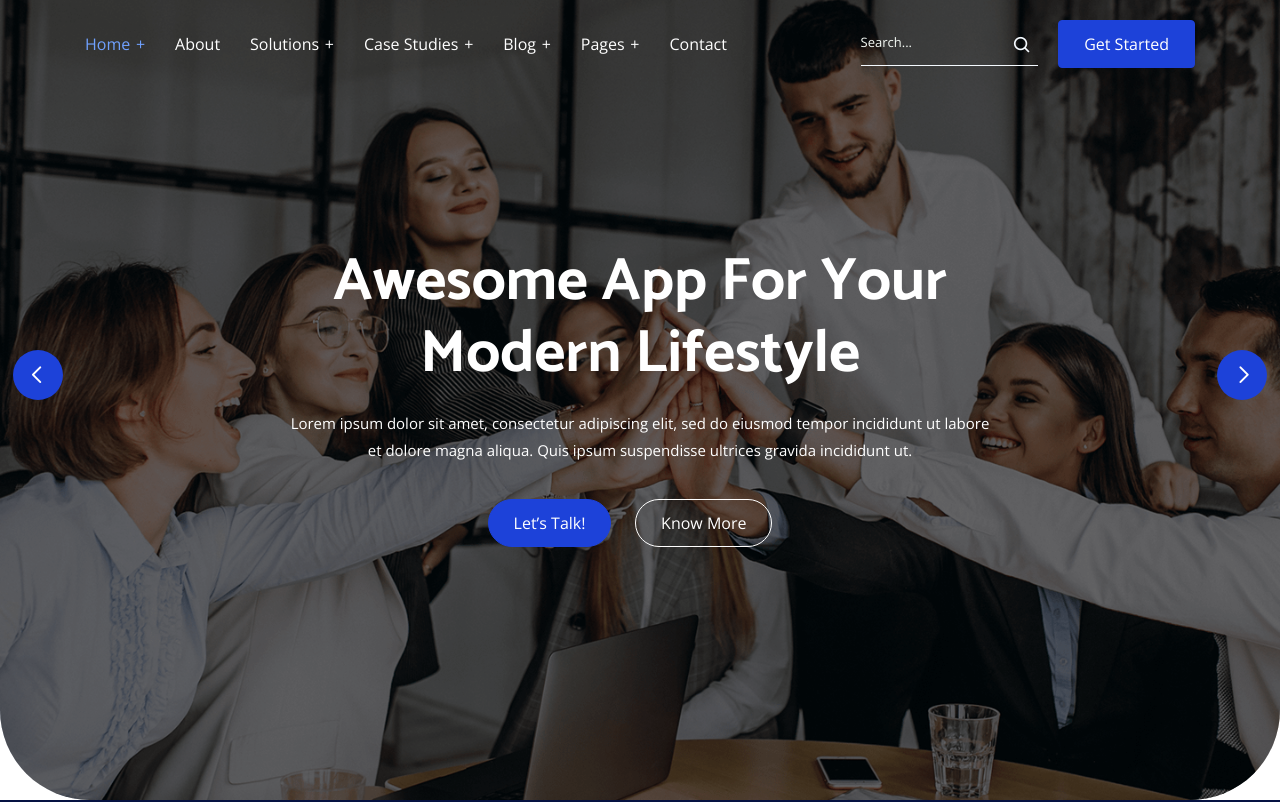
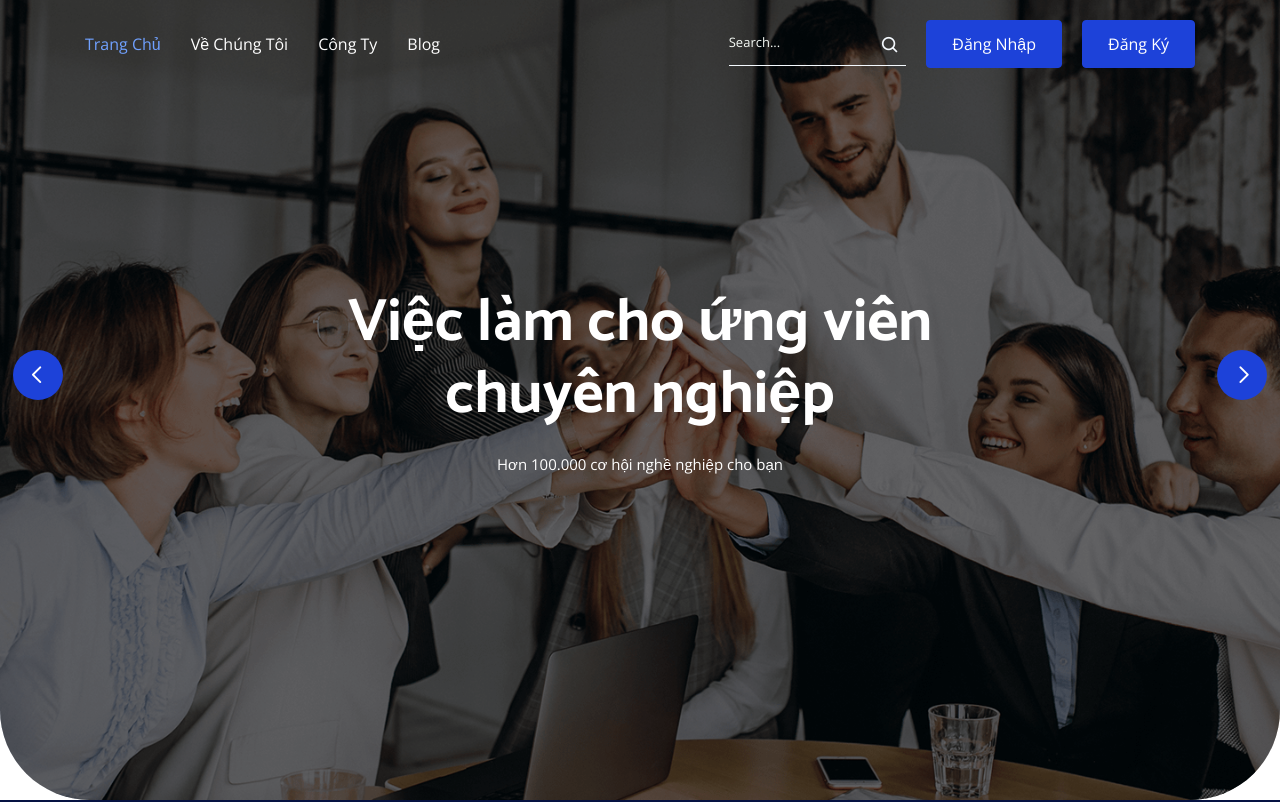
Before and after one commit to quanle28197/MD6-FinalProject-FE, an Angular app: page / in a window 1280 px wide. Shown: the top 802 px of the page. Built offline with nearby package versions, Linux system fonts and the light colour scheme; a web font is replaced by a local one.

Commit message:
login logout

```diff
--- a/src/app/app.component.html
+++ b/src/app/app.component.html
@@ -1,2 +1,4 @@
-<app-navbar></app-navbar>
-<router-outlet></router-outlet>
+<div>
+  <app-navbar></app-navbar>
+  <router-outlet></router-outlet>
+</div>
--- a/src/app/shared/navbar/navbar.component.html
+++ b/src/app/shared/navbar/navbar.component.html
@@ -12,92 +12,24 @@
         <div class="collapse navbar-collapse mean-menu" id="navbarSupportedContent">
           <ul class="navbar-nav text-center">
             <li class="nav-item">
-              <a class="nav-link dropdown-toggle active" href="#">Home</a>
+              <a class="nav-link active" href="#">Trang chủ</a>
+            </li>
+            <li class="nav-item">
+              <a class="nav-link" href="about.html">Về chúng tôi</a>
+            </li>
+            <li class="nav-item">
+              <a class="nav-link" href="#">Công ty</a>
               <ul class="dropdown-menu">
                 <li class="nav-item">
-                  <a class="nav-link" href="index.html">Home One</a>
+                  <a class="nav-link" href="solutions.html">Danh sách công ty</a>
                 </li>
                 <li class="nav-item">
-                  <a class="nav-link active" href="index-2.html">Home Two</a>
-                </li>
-                <li class="nav-item">
-                  <a class="nav-link" href="index-3.html">Home Three</a>
+                  <a class="nav-link" href="solutions-details.html">Đánh giá công ty</a>
                 </li>
               </ul>
             </li>
             <li class="nav-item">
-              <a class="nav-link" href="about.html">About</a>
-            </li>
-            <li class="nav-item">
-              <a class="nav-link dropdown-toggle" href="#">Solutions</a>
-              <ul class="dropdown-menu">
-                <li class="nav-item">
-                  <a class="nav-link" href="solutions.html">Solutions</a>
-                </li>
-                <li class="nav-item">
-                  <a class="nav-link" href="solutions-details.html">Solutions Details</a>
-                </li>
-              </ul>
-            </li>
-            <li class="nav-item">
-              <a class="nav-link dropdown-toggle" href="#">Case Studies</a>
-              <ul class="dropdown-menu">
-                <li class="nav-item">
-                  <a class="nav-link" href="case.html">Case Studies</a>
-                </li>
-                <li class="nav-item">
-                  <a class="nav-link" href="case-details.html">Case Studies Details</a>
-                </li>
-              </ul>
-            </li>
-            <li class="nav-item">
-              <a class="nav-link dropdown-toggle" href="#">Blog</a>
-              <ul class="dropdown-menu">
-                <li class="nav-item">
-                  <a class="nav-link" href="blog.html">Blog</a>
-                </li>
-                <li class="nav-item">
-                  <a class="nav-link" href="blog-details.html">Blog Details</a>
-                </li>
-              </ul>
-            </li>
-            <li class="nav-item">
-              <a class="nav-link dropdown-toggle" href="#">Pages</a>
-              <ul class="dropdown-menu">
-                <li class="nav-item">
-                  <a class="nav-link" href="team.html">Team</a>
-                </li>
-                <li class="nav-item">
-                  <a class="nav-link" href="pricing.html">Pricing</a>
-                </li>
-                <li class="nav-item">
-                  <a class="nav-link" href="gallery.html">Gallery</a>
-                </li>
-                <li class="nav-item">
-                  <a class="nav-link" href="testimonials.html">Testimonials</a>
-                </li>
-                <li class="nav-item">
-                  <a class="nav-link" href="singnup.html">Sign Up</a>
-                </li>
-                <li class="nav-item">
-                  <a class="nav-link" href="signin.html">Sign In</a>
-                </li>
-                <li class="nav-item">
-                  <a class="nav-link" href="404.html">Error 404</a>
-                </li>
-                <li class="nav-item">
-                  <a class="nav-link" href="faq.html">FAQ</a>
-                </li>
-                <li class="nav-item">
-                  <a class="nav-link" href="terms-condition.html">Terms & Conditions</a>
-                </li>
-                <li class="nav-item">
-                  <a class="nav-link" href="privecy.html">Privacy Policy</a>
-                </li>
-              </ul>
-            </li>
-            <li class="nav-item">
-              <a class="nav-link" href="contact.html">Contact </a>
+              <a class="nav-link" href="#">Blog</a>
             </li>
           </ul>
         </div>
@@ -110,7 +42,10 @@
           </form>
         </div>
         <div class="nav-btn">
-          <a class="box-btn" href="solutions.html">Get Started</a>
+          <a class="box-btn" href="#">Đăng nhập</a>
+        </div>
+        <div class="nav-btn">
+          <a class="box-btn" href="#">Đăng ký</a>
         </div>
       </nav>
     </div>
--- a/src/index.html
+++ b/src/index.html
@@ -38,6 +38,7 @@
 <!-- Slider Area -->
 <section class="slider-area-2">
   <div class="home-slider owl-carousel owl-theme">
+
     <div class="single-slider single-slider-bg-1">
       <div class="d-table">
         <div class="d-table-cell">
@@ -45,14 +46,8 @@
             <div class="row align-items-center">
               <div class="col-lg-12 text-center">
                 <div class="slider-content one">
-                  <h1>Awesome App For Your Modern Lifestyle</h1>
-                  <p>Lorem ipsum dolor sit amet, consectetur adipiscing elit, sed do eiusmod tempor incididunt ut labore
-                     et dolore magna aliqua. Quis ipsum suspendisse ultrices gravida incididunt ut.</p>
-
-                  <div class="slider-btn text-center">
-                    <a class="box-btn" href="#">Let’s Talk!</a>
-                    <a class="box-btn border-btn" href="#">Know More</a>
-                  </div>
+                  <h1>Việc làm cho ứng viên chuyên nghiệp</h1>
+                  <p>Hơn 100.000 cơ hội nghề nghiệp cho bạn</p>
                 </div>
               </div>
             </div>
@@ -68,10 +63,8 @@
             <div class="row align-items-center">
               <div class="col-lg-12 text-center">
                 <div class="slider-content one">
-                  <h1>Digital Agency & Marketing</h1>
-                  <p>Lorem ipsum dolor sit amet, consectetur adipiscing elit, sed do eiusmod tempor incididunt ut labore
-                     et dolore magna aliqua. Quis ipsum suspendisse ultrices gravida incididunt ut.</p>
-
+                  <h1>Việc làm IT hàng đầu Việt Nam</h1>
+                  <p>Cơ hội việc làm tại các công ty công nghệ hàng đầu Việt Nam</p>
                   <div class="slider-btn text-center">
                     <a class="box-btn" href="#">Let’s Talk!</a>
                     <a class="box-btn border-btn" href="#">Know More!</a>
@@ -91,10 +84,8 @@
             <div class="row align-items-center">
               <div class="col-lg-12 text-center">
                 <div class="slider-content one">
-                  <h1>Make Real-Life Connections With IT</h1>
-                  <p>Lorem ipsum dolor sit amet, consectetur adipiscing elit, sed do eiusmod tempor incididunt ut labore
-                     et dolore magna aliqua. Quis ipsum suspendisse ultrices gravida incididunt ut.</p>
-
+                  <h1>Tương lai là do bạn quyết định</h1>
+                  <p>Hàng ngàn công việc với mức lương thưởng hấp dẫn đang chờ bạn</p>
                   <div class="slider-btn text-center">
                     <a class="box-btn" href="#">Let’s Talk!</a>
                     <a class="box-btn border-btn" href="#">Know More</a>
```
